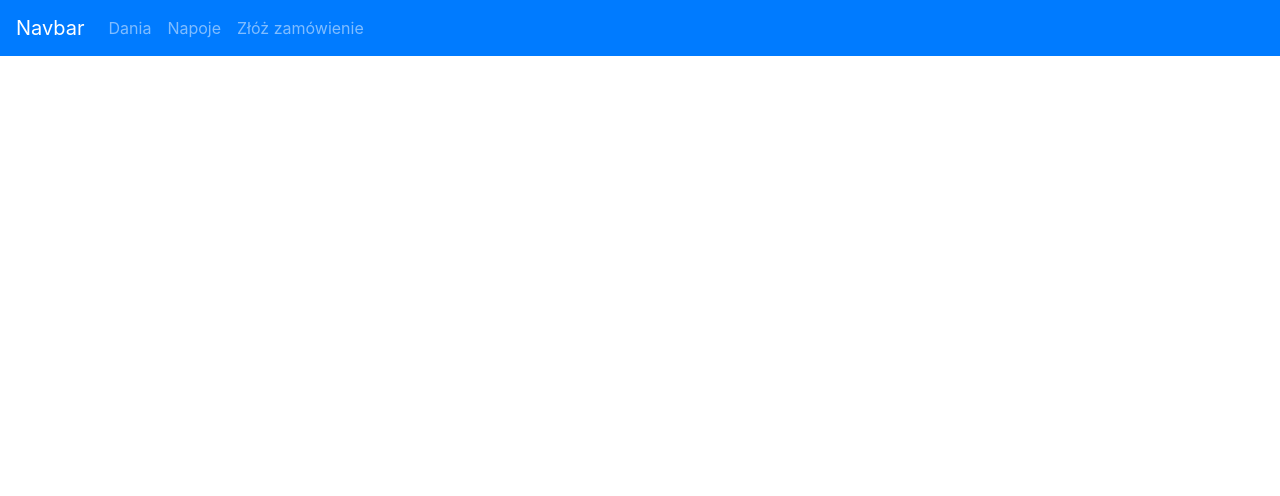
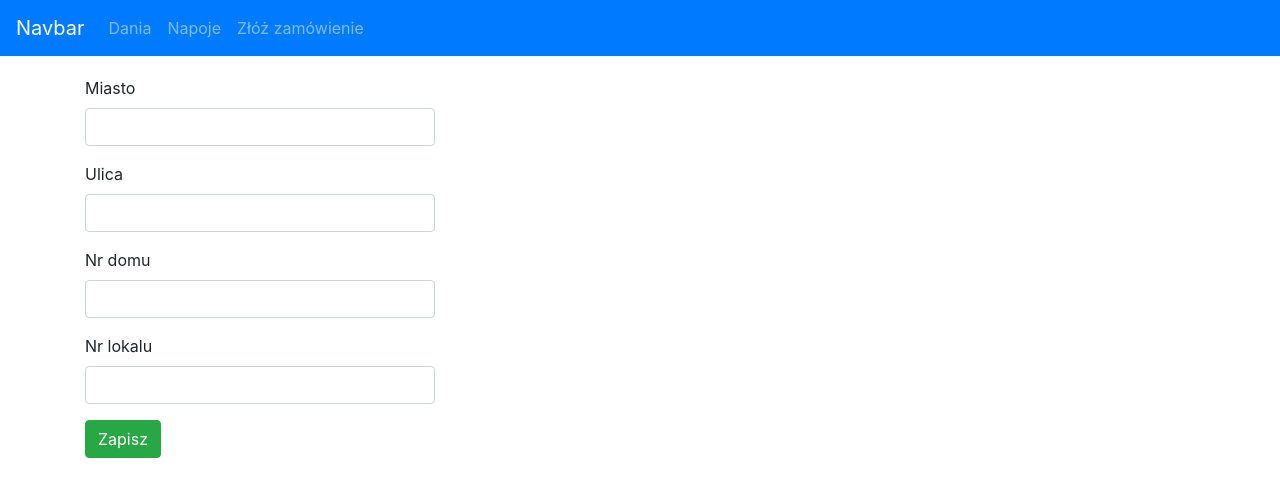
Before and after one commit to kos672/pizza-restaurant-app-client, an Angular app: page /delivery in a window 1280 px wide. Before the commit this address led to /. Shown: the top 496 px of the page. Built offline with nearby package versions, Linux system fonts and the light colour scheme.

Commit message:
delivery work package is implemented

```diff
--- /dev/null
+++ b/src/app/delivery/address.model.ts
@@ -0,0 +1,5 @@
+export interface Address {
+  id: number;
+  city: string;
+  street: string;
+}
--- /dev/null
+++ b/src/app/delivery/delivery.component.html
@@ -0,0 +1,47 @@
+<div class="row">
+  <div class="col-md-4">
+    <form [formGroup]="addressForm" (ngSubmit)="onSubmit()">
+      <div formGroupName="address">
+        <div class="row">
+          <div class="col-md-12">
+            <div class="form-group">
+              <label for="city">Miasto</label>
+              <input class="form-control" type="text" id="city" formControlName="city">
+            </div>
+          </div>
+        </div>
+        <div class="row">
+          <div class="col-md-12">
+            <div class="form-group">
+              <label for="street">Ulica</label>
+              <input class="form-control" type="text" id="street" formControlName="street">
+            </div>
+          </div>
+        </div>
+      </div>
+      <div formGroupName="purchaseAddress">
+        <div class="row">
+          <div class="col-md-12">
+            <div class="form-group">
+              <label for="houseNumber">Nr domu</label>
+              <input class="form-control" type="text" id="houseNumber" formControlName="houseNumber">
+            </div>
+          </div>
+        </div>
+        <div class="row">
+          <div class="col-md-12">
+            <div class="form-group">
+              <label for="flatNumber">Nr lokalu</label>
+              <input class="form-control" type="text" id="flatNumber" formControlName="flatNumber">
+            </div>
+          </div>
+        </div>
+      </div>
+      <div class="row">
+        <div class="col-md-12">
+          <button class="btn btn-success" type="submit">Zapisz</button>
+        </div>
+      </div>
+    </form>
+  </div>
+</div>
--- /dev/null
+++ b/src/app/delivery/delivery.component.ts
@@ -0,0 +1,41 @@
+import {Component, OnInit} from '@angular/core';
+import {Address} from './address.model';
+import {FormBuilder, FormControl, FormGroup} from '@angular/forms';
+
+@Component({
+  selector: 'app-delivery',
+  templateUrl: './delivery.component.html',
+  styleUrls: ['./delivery.component.css']
+})
+export class DeliveryComponent implements OnInit {
+
+  addressForm: FormGroup;
+  address: Address;
+
+  constructor(private formBuilder: FormBuilder,
+              // private purchaseAddressService: PurchaseAddressService
+  ) {
+  }
+
+  ngOnInit() {
+    this.addressForm = this.formBuilder.group({
+      address: new FormGroup({
+        city: new FormControl(''),
+        street: new FormControl('')
+      }),
+      purchaseAddress: new FormGroup({
+        houseNumber: new FormControl(''),
+        flatNumber: new FormControl('')
+      })
+    });
+  }
+
+  onSubmit() {
+    this.address = this.addressForm.get('address').value;
+    // TODO: don't forget to pass 'purchaseAddress' formGroup further
+    // this.purchaseAddressService.purchaseAddress.next(
+    //   this.addressForm.get('purchaseAddress').value
+    // );
+  }
+
+}
--- /dev/null
+++ b/src/app/delivery/purchase-address.service.ts
@@ -0,0 +1,5 @@
+import {BehaviorSubject} from 'rxjs/BehaviorSubject';
+
+export class PurchaseAddressService {
+  purchaseAddress = new BehaviorSubject<{ houseNumber: string, flatNumber: number }>({houseNumber: '0', flatNumber: 0});
+}
--- a/src/app/header/header.component.html
+++ b/src/app/header/header.component.html
@@ -13,7 +13,7 @@
         <a class="nav-item nav-link" routerLink="/drinks">Napoje</a>
       </li>
       <li class="nav-item">
-        <a class="nav-item nav-link" routerLink="/addresses">Złóż zamówienie</a>
+        <a class="nav-item nav-link" routerLink="/delivery">Złóż zamówienie</a>
       </li>
     </ul>
   </div>
```
Also changed, not shown: src/app/app-routing.module.ts (+7 -4 lines), src/app/app.module.ts (+12 -8 lines), src/app/delivery/delivery.component.css (added).
